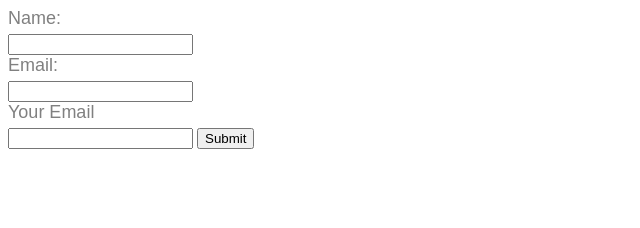
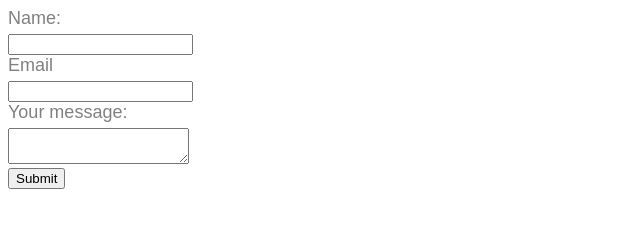
Before and after one commit to remdeveloper/Form-Practice, a plain HTML site: page index.html in a window 1280 px wide. Shown: the whole page, without its empty margins (0-640 px from the left). Drawn offline with Linux system fonts and the light colour scheme.

Commit message:
Added text area for your message

```diff
--- a/index.html
+++ b/index.html
@@ -11,15 +11,18 @@
         <label for="Name">Name:</label>
         <input id="Name" type="text" name="name" />
     </form>
+
+    <form action="https://formspree.io/f/moqpreva" method="post">
+        <label for="formEmail">Email</label>
+        <input name="formEmail" id="formEmail" type="email">
+
+    </form>
     <form>
-        <label for="email">Email:</label>
-        <input id="email" type="text" name="email" />
-    </form>
-    <form action="https://formspree.io/f/moqpreva" method="post">
-        <label for="formEmail">Your Email</label>
-        <input name="formEmail" id="formEmail" type="email">
-        <button type="submit">Submit</button>
-    </form>
+        <label for="form-message">Your message:</label>
+        <textarea id="form-message" name="message"></textarea>
+      </form>
+      <button type="submit">Submit</button>
+
 
 </body>
 </html>
```
